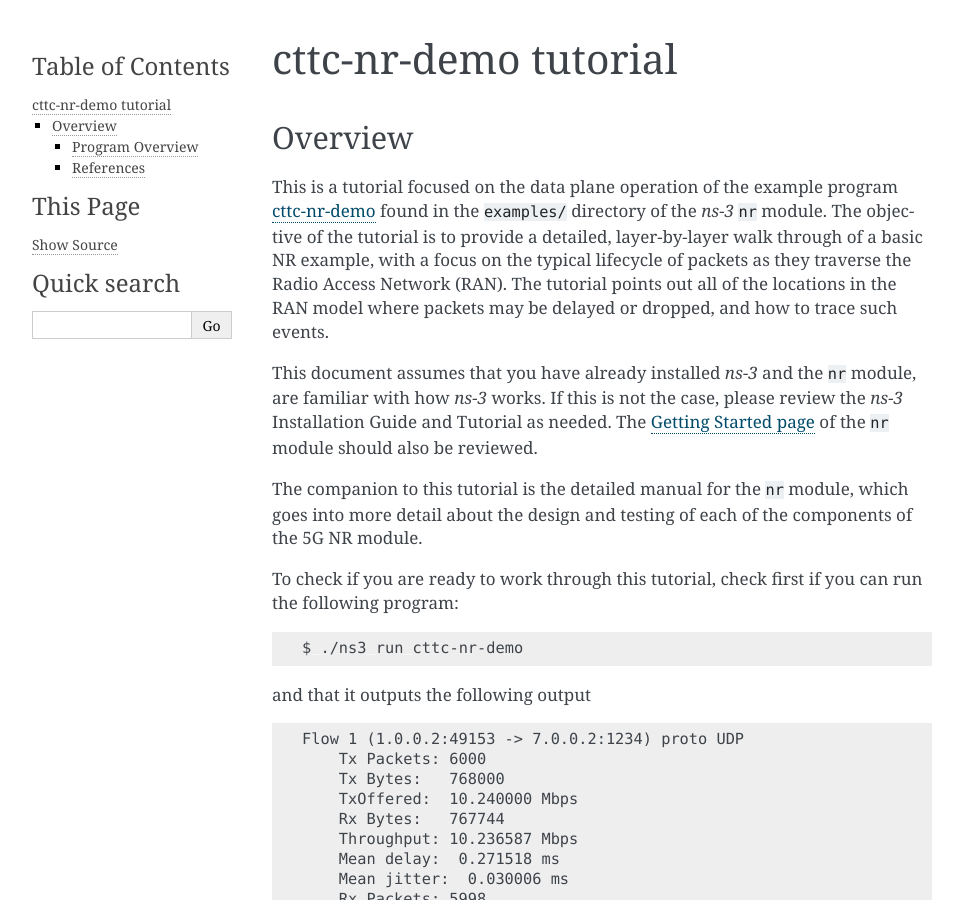
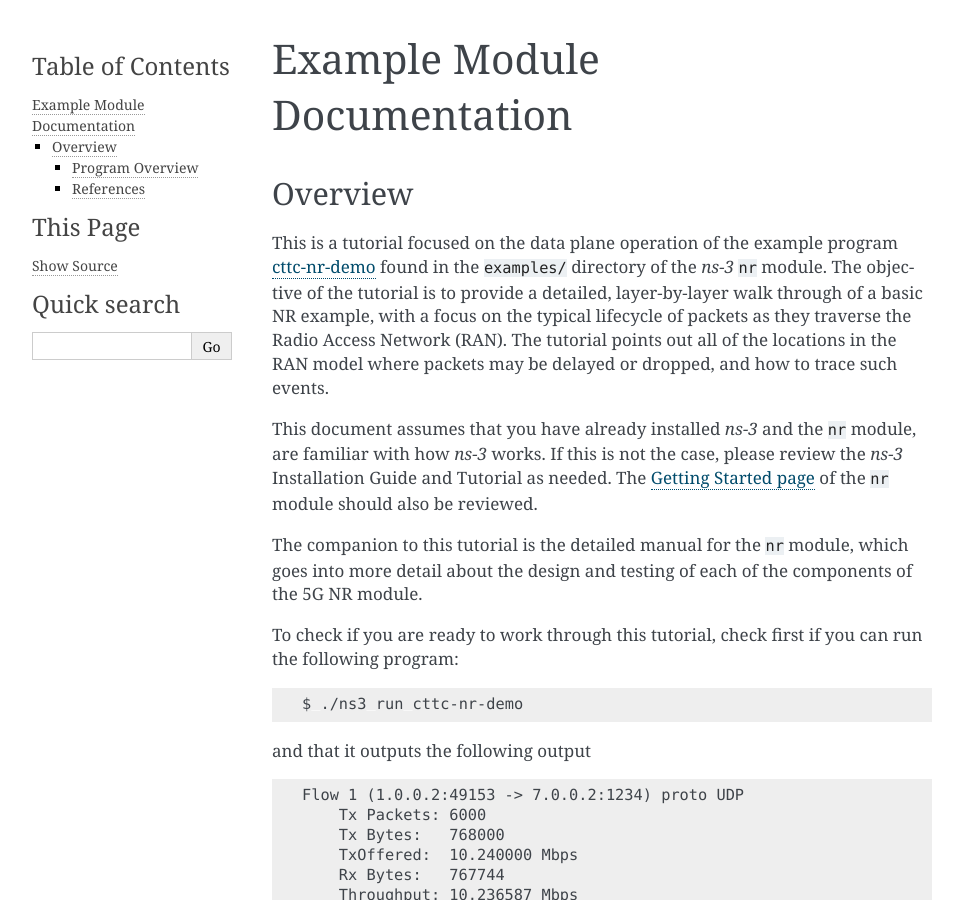
Before and after one commit to QiuYukang/5G-LENA, a Sphinx documentation site: the page built from tutorial/source/tutorial.rst, in a window 1280 px wide and 900 px high. Shown: the whole window, without its empty margins (148-1111 px from the left). Built offline with Sphinx 7.4.7, drawn with Linux system fonts in a browser that asks for light colours; formulas are drawn with MathJax 3; some of the changed lines change nothing that is shown.

Commit message:
tutorial: Add license information

```diff
--- a/tutorial/source/replace.txt
+++ b/tutorial/source/replace.txt
@@ -1,3 +1,7 @@
+.. Copyright (c) 2022 Centre Tecnologic de Telecomunicacions de Catalunya (CTTC)
+..
+.. SPDX-License-Identifier: GPL-2.0-only
+
 .. |ns3| replace:: *ns-3*
 
 .. |ns2| replace:: *ns-2*
--- a/tutorial/source/tutorial.rst
+++ b/tutorial/source/tutorial.rst
@@ -1,5 +1,9 @@
-cttc-nr-demo tutorial
----------------------
+.. Copyright (c) 2022 Centre Tecnologic de Telecomunicacions de Catalunya (CTTC)
+..
+.. SPDX-License-Identifier: GPL-2.0-only
+
+Example Module Documentation
+----------------------------
 
 .. include:: replace.txt
 .. highlight:: cpp
```
